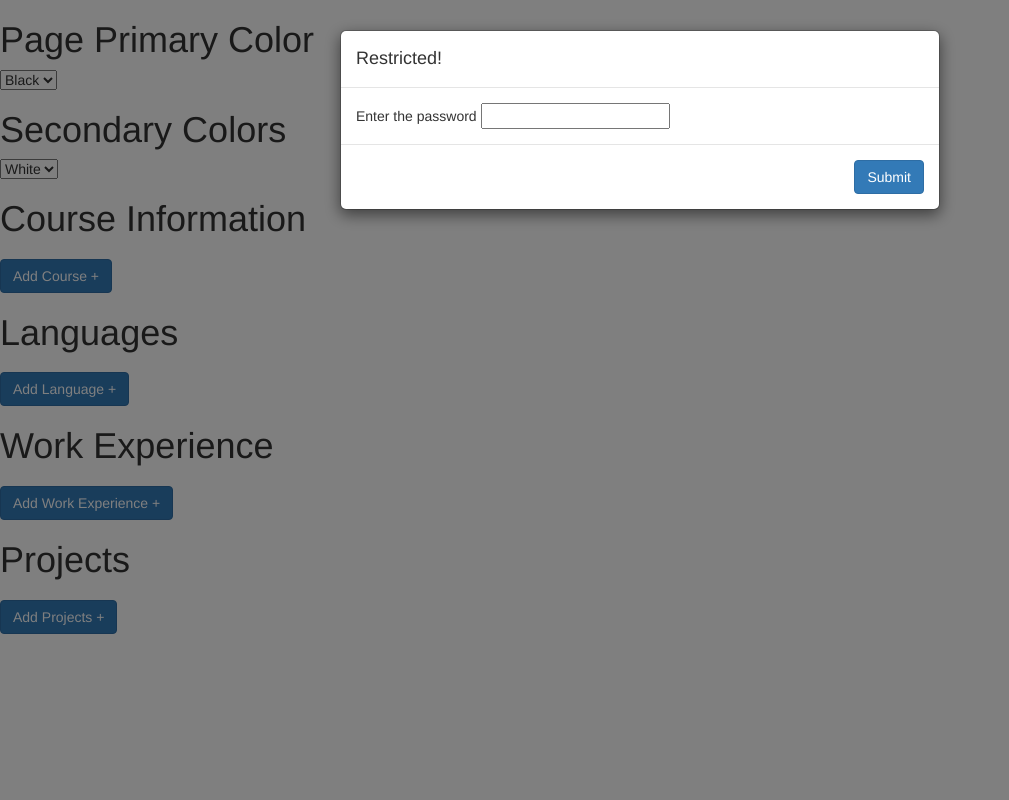
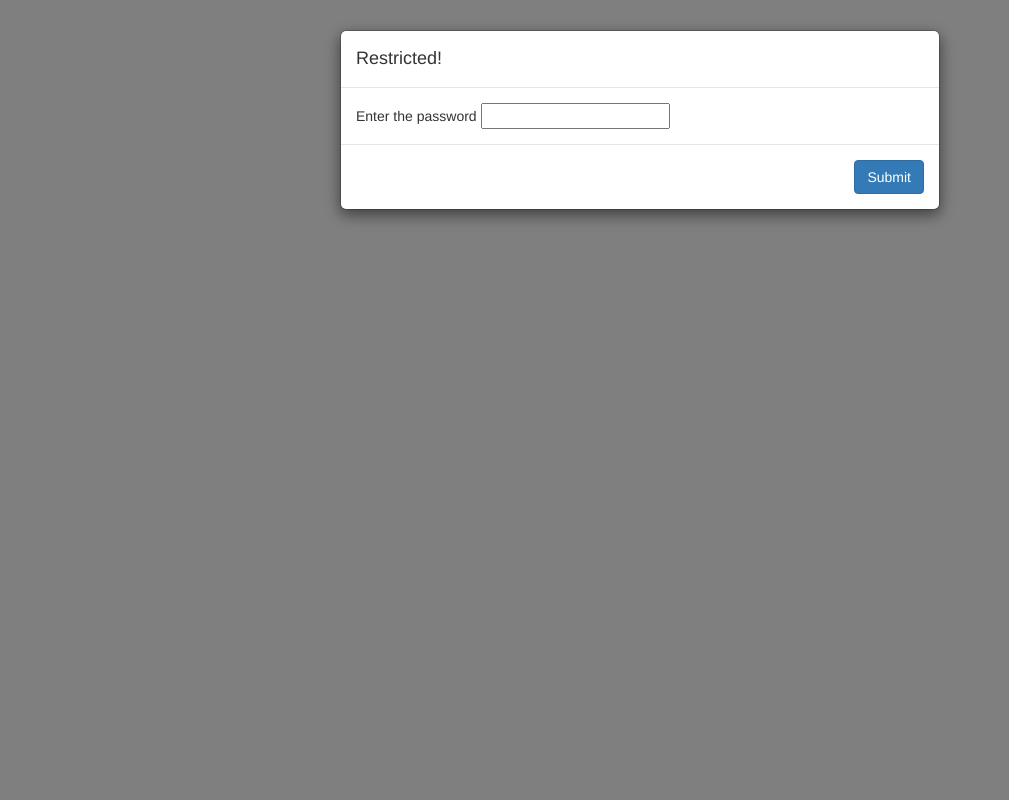
Before and after one commit to PatrickCenteno/PersonalHomePage, a Flask app: page /admin in a window 1280 px wide. Shown: the whole page, without its empty margins (0-1009 px from the left). Run offline with Flask 2, Linux system fonts and the light colour scheme; data that the repository does not hold is empty; some libraries are stand-ins or nearby versions.

Commit message:
Fixed security issues with the admin page. Now page can only be accessed with proper password

```diff
--- a/HomePage/api.py
+++ b/HomePage/api.py
@@ -1,5 +1,5 @@
 from HomePage import app
-from flask import render_template, request
+from flask import render_template, request, redirect, session
 import database
 
 import uuid
@@ -27,7 +27,8 @@ def check_password():
 
 	#hash and check with salt
 	if hashed_pass == hashlib.sha256(salt.encode() + password.encode()).hexdigest():
-		return 'password correct'
+		session['successful_load'] = 'true'
+		return 'correct password'
 	else:
 		return 'incorrect password'
 
@@ -77,6 +78,7 @@ def delete_info():
 		return 'invalid post request'
 
 
+
 # @app.route('/add_table')
 # def add_table():
 # 	db = database.get_db()
--- a/HomePage/static/main.js
+++ b/HomePage/static/main.js
@@ -33,11 +33,13 @@ $(document).ready( function(){
 			url:"http://localhost:5000/check_password", // Hardcoded for dev purposes
 			data:{password:$passwordInput}
 		}).then(function(response) {
-			if (response === "password correct"){
-				$("#passwordAlertModal").modal("hide");
-			}else{
+			if (response === "incorrect password"){
 				$("#passwordSubmitAlert").show();
 				$("#modalPasswordBox").val("");
+			}else{
+				// Display contents of the page and hide the modal
+				$("#passwordAlertModal").modal("hide");
+				window.location = "http://localhost:5000/admin_display";
 			}
 		});
 	});
@@ -45,6 +47,22 @@ $(document).ready( function(){
 	/**
 	 * Event Handlers for submission buttons
 	 **/
+
+	// Color Select
+	$("#changeColorButton").click ( function (){
+		$primaryColor = $("#primaryColorSelect option:selected").val();
+		$secondaryColor = $("#secondaryColorSelect option:selected").val();
+
+		// Send hex values to server with ajax request
+		$.ajax({
+			type:'post',
+			url:'http://localhost:5000/add_info', // Hardcoded for dev purposes
+			data:{table_name:'colors', color_one:$primaryColor, color_two:$secondaryColor}
+		}).then(function(response){
+			alert("Colors changed");
+		})
+	});
+
 
 	// Add course button
 	$("#addCourseButton").click( function() {
--- a/HomePage/templates/admin.html
+++ b/HomePage/templates/admin.html
@@ -19,17 +19,19 @@
 
     <h1 class="adminHeaders">Page Primary Color</h1>
     <select id="primaryColorSelect">
-      <option id="000000">Black</option>
-      <option id="CF1919">Red</option>
-      <option id="1E2ECE">Blue</option>
+      <option value="000000">Black</option>
+      <option value="CF1919">Red</option>
+      <option value="1E2ECE">Blue</option>
     </select>
 
     <h1 class="adminHeaders">Secondary Colors</h1>
     <select id="secondaryColorSelect">
-      <option id="FFFFFF">White</option>
-      <option id="9B9B9E">Gray</option>
-      <option id="E783D4">Pink</option>
+      <option value="FFFFFF">White</option>
+      <option value="9B9B9E">Gray</option>
+      <option value="E783D4">Pink</option>
     </select>
+
+    <button type="button" id="changeColorButton" class="btn btn-primary">Change Colors</button>
 
 		<h1 class="adminHeaders">Course Information</h1>
       <ul class="list-group courseList">
@@ -81,7 +83,7 @@
 	</section>
 
 	<!-- Modal for password -->
-    <div class="modal fade" id="passwordAlertModal" tabindex="-1" role="dialog" aria-labelledby="myModalLabel">
+   <!--  <div class="modal fade" id="passwordAlertModal" data-backdrop="static" data-keyboard="false"tabindex="-1" role="dialog" aria-labelledby="myModalLabel">
       <div class="modal-dialog" role="document">
         <div class="modal-content">
           <div class="modal-header">
@@ -99,7 +101,7 @@
           </div>
         </div>
       </div>
-    </div>
+    </div> -->
 
     <!-- Modal for course submission -->
     <div class="modal fade" id="courseSubmissionModal" tabindex="-1" role="dialog" aria-labelledby="myModalLabel">
--- /dev/null
+++ b/HomePage/templates/modalDisplay.html
@@ -0,0 +1,43 @@
+<html>
+<head>
+  <title>Admin Page</title>
+  <!-- Include whatever css is needed -->
+  <link rel="stylesheet" type="text/css" href="{{ url_for('static', filename='bootstrap.min.css') }}">
+
+  <!-- jquery -->
+  <script src="https://ajax.googleapis.com/ajax/libs/jquery/1.12.4/jquery.min.js"></script>
+
+  <!-- password main.js -->
+  <script src="{{ url_for('static', filename='main.js') }}"></script>
+
+  <!-- bootstrap js -->
+  <script src="{{ url_for('static', filename='bootstrap.min.js') }}"></script>
+
+</head>
+
+<body>
+
+  <!-- Modal for password -->
+  <div class="modal fade" id="passwordAlertModal" data-backdrop="static" data-keyboard="false" tabindex="-1" role="dialog" aria-labelledby="myModalLabel">
+    <div class="modal-dialog" role="document">
+      <div class="modal-content">
+        <div class="modal-header">
+          <h4 class="modal-title" id="myModalLabel">Restricted!</h4>
+        </div>
+        <div class="modal-body">
+         Enter the password
+         <input type="password" id="modalPasswordBox" name="password">
+         <div id="passwordSubmitAlert" class="alert alert-warning alert-dismissible fade in" role="alert" hidden="hidden">
+  	  <strong>Warning</strong> Incorrect Password
+  	</div>
+    </div>
+        <div class="modal-footer">
+          <button id="passwordSubmitButton" type="button" class="btn btn-primary">Submit</button>
+        </div>
+      </div>
+    </div>
+  </div>
+
+
+</body>
+</html>
--- a/HomePage/views.py
+++ b/HomePage/views.py
@@ -1,9 +1,11 @@
 from HomePage import app
-from flask import render_template, make_response, request
+from flask import render_template, make_response, request, session
 from datetime import date, datetime
-import time
+import time, os, hashlib
 
 import database
+
+# Must retreive primary and sceondary color for every route
 
 ''' gets cookie of timestamp for last date date visited
 	sets that string as jira var to display on page
@@ -12,7 +14,7 @@ import database
 def index():
 	colors = database.get_colors()
 	for c in colors:
-		print c
+		print str(c[1]) + " " + str(c[2])
 
 	old_timestamp = request.cookies.get('date_visited')
 	response = make_response(render_template('index.html', date_visited=old_timestamp, color_list=colors))
@@ -22,39 +24,60 @@ def index():
 
 @app.route('/education')
 def show_education():
+	colors = database.get_colors()
 	courses = database.get_courses()
-	return render_template('education.html', course_list=courses)
+	return render_template('education.html', course_list=courses, color_list=colors)
 
 @app.route('/projects')
 def show_projects():
+	colors = database.get_colors()
 	projects = database.get_projects()
-	return render_template('projects.html', project_list=projects)
+	return render_template('projects.html', project_list=projects, color_list=colors)
 
 @app.route('/work')
 def show_work():
+	colors = database.get_colors()
 	work = database.get_work_experience()
-	return render_template('work.html', work_list=work)
+	return render_template('work.html', work_list=work, color_list=colors)
 
 @app.route('/languages')
 def show_languages():
+	colors = database.get_colors()
 	languages = database.get_languages()
-	return render_template('languages.html', language_list=languages)
+	return render_template('languages.html', language_list=languages, color_list=colors)
 
 @app.route('/contact')
 def show_contact_page():
+	colors = database.get_colors()
 	return render_template('contact.html')
 
 @app.route('/admin')
 def admin_page():
-	#will have all info from db passed into it
-	courses = database.get_courses()
-	languages = database.get_languages()
-	projects = database.get_projects()
-	work = database.get_work_experience()
-	colors = database.get_colors()
+	# Displays the password modal
+	# Function is api.py contains logic about what to do upon entry of password
+	return render_template('modalDisplay.html')
 
-	return render_template('admin.html', course_list=courses, language_list=languages, \
-			project_list=projects, work_list=work)
+@app.route('/admin_display')
+def admin_display():
+	# requires session to be set for it to work
+	if session['successful_load'] == 'true':
+		# obtain all necessary information for the admin page and
+		# render the admin template
+		#will have all info from db passed into it
+		courses = database.get_courses()
+		languages = database.get_languages()
+		projects = database.get_projects()
+		work = database.get_work_experience()
+		colors = database.get_colors()
+
+		# Remove session
+		session['successful_load'] = 'false'
+		return render_template('admin.html', course_list=courses, language_list=languages, \
+				project_list=projects, work_list=work)
+	else:
+		return 'You are not authorized to access this page'
+
+
 
 # #temporary view
 # @app.route('/addColorToDB')
@@ -74,8 +97,10 @@ def admin_page():
 
 
 
+
 # funtion to get time an date to store as cookie
 def get_time_and_date():
+
 	# bool var to determine if am or pm is displayed
 	show_am = True
 
```
Also changed, not shown: 1 other file.
